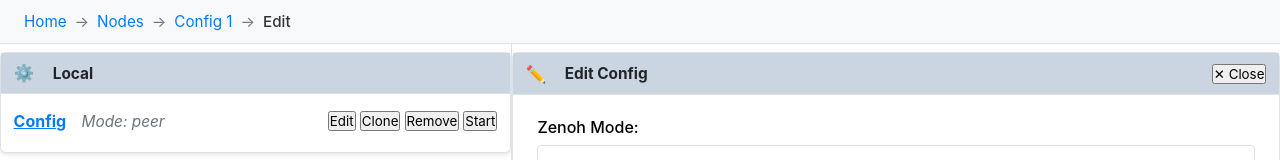
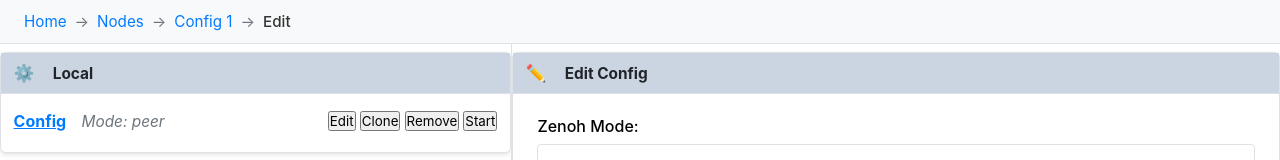
Before and after one commit to milyin/zenoh-sandbox, a Vue app: page /#/nodes/config/1/edit in a window 1280 px wide. Shown: the top 160 px of the page. Built offline with nearby package versions, Linux system fonts and the light colour scheme.

Commit message:
close buttons removed

```diff
--- a/src/views/NodesConfigEdit.vue
+++ b/src/views/NodesConfigEdit.vue
@@ -1,10 +1,5 @@
 <template>
   <Section title="Edit Config" icon="✏️" section-class="info-section">
-    <template #actions>
-      <button @click="navigateToActivityLog">
-        ✕ Close
-      </button>
-    </template>
     <div class="info-content">
       <div class="edit-container">
         <label class="mode-selector-label">
@@ -30,7 +25,7 @@ import Section from '../components/Section.vue';
 import { useNodesState } from '../composables/useNodesState';
 import type { ZenohConfig } from '../types/zenohConfig';
 
-const { configEntries, updateConfig, navigateToActivityLog } = useNodesState();
+const { configEntries, updateConfig } = useNodesState();
 
 const route = useRoute();
 const configIndex = ref(parseInt(route.params.id as string));
--- a/src/views/NodesRuntimeConfig.vue
+++ b/src/views/NodesRuntimeConfig.vue
@@ -3,9 +3,6 @@
     <template #actions>
       <button @click="refreshConfig" :disabled="isLoadingConfig">
         🔄 Refresh
-      </button>
-      <button @click="navigateToActivityLog">
-        ✕ Close
       </button>
     </template>
     <div class="info-content">
@@ -25,9 +22,6 @@ import { ref, onMounted } from 'vue';
 import { useRoute } from 'vue-router';
 import { invoke } from '@tauri-apps/api/core';
 import Section from '../components/Section.vue';
-import { useNodesState } from '../composables/useNodesState';
-
-const { navigateToActivityLog } = useNodesState();
 
 const route = useRoute();
 const runtimeId = ref(route.params.id as string);
--- a/src/views/NodesRuntimeLogs.vue
+++ b/src/views/NodesRuntimeLogs.vue
@@ -6,13 +6,7 @@
     :onLoadMore="hasMoreRuntimeLogs ? loadMoreRuntimeLogs : undefined"
     :onClear="clearRuntimeLogs"
     :showClearButton="true"
-  >
-    <template #actions>
-      <button @click="navigateToActivityLog">
-        ✕ Close
-      </button>
-    </template>
-  </LogPanel>
+  />
 </template>
 
 <script setup lang="ts">
@@ -20,7 +14,6 @@ import { ref, onMounted } from 'vue';
 import { useRoute } from 'vue-router';
 import { invoke } from '@tauri-apps/api/core';
 import LogPanel from '../components/LogPanel.vue';
-import { useNodesState } from '../composables/useNodesState';
 
 interface LogEntry {
   timestamp: string;
@@ -28,8 +21,6 @@ interface LogEntry {
   target: string;
   message: string;
 }
-
-const { navigateToActivityLog } = useNodesState();
 
 const route = useRoute();
 const runtimeId = ref(route.params.id as string);
```
